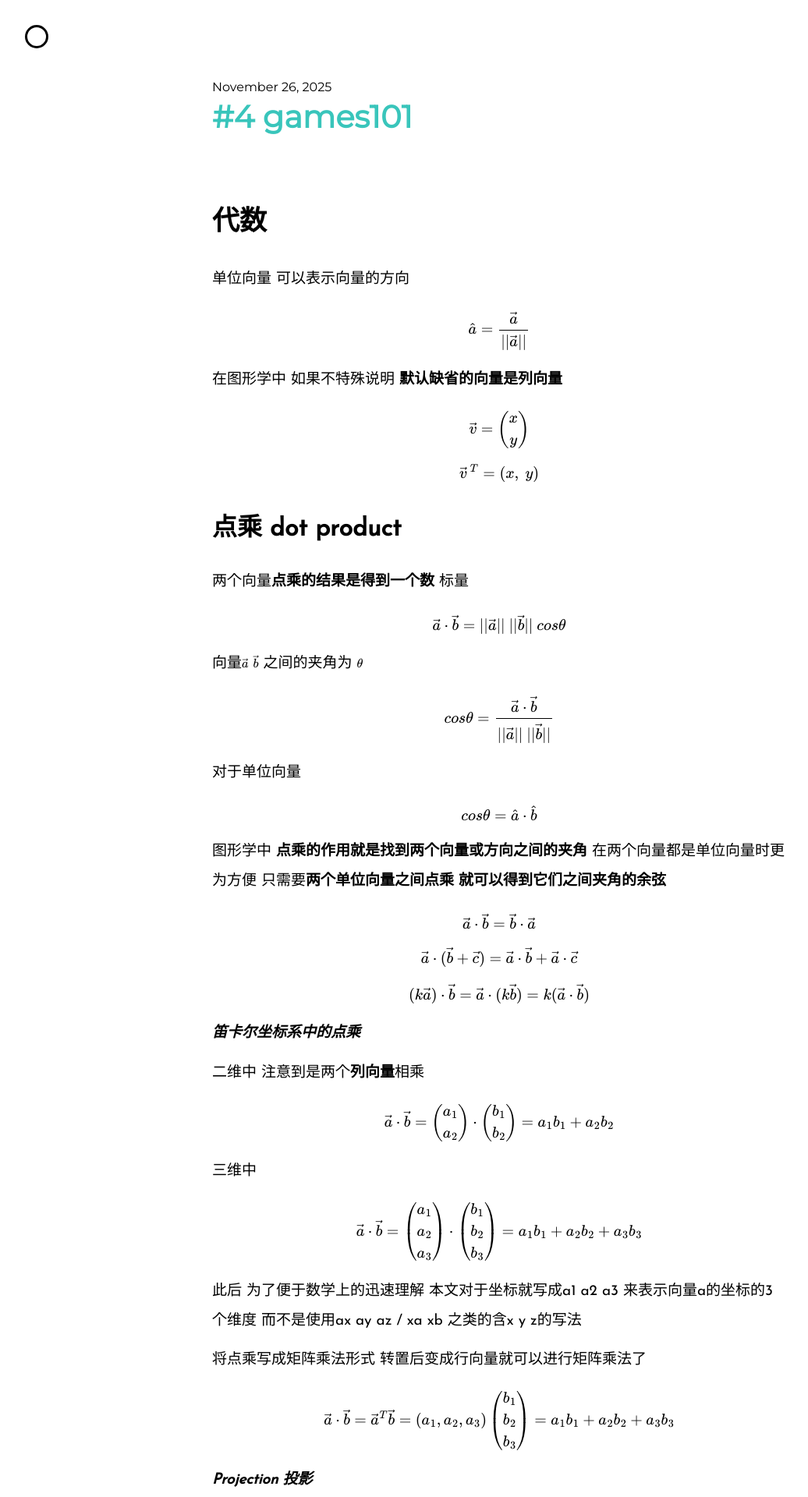
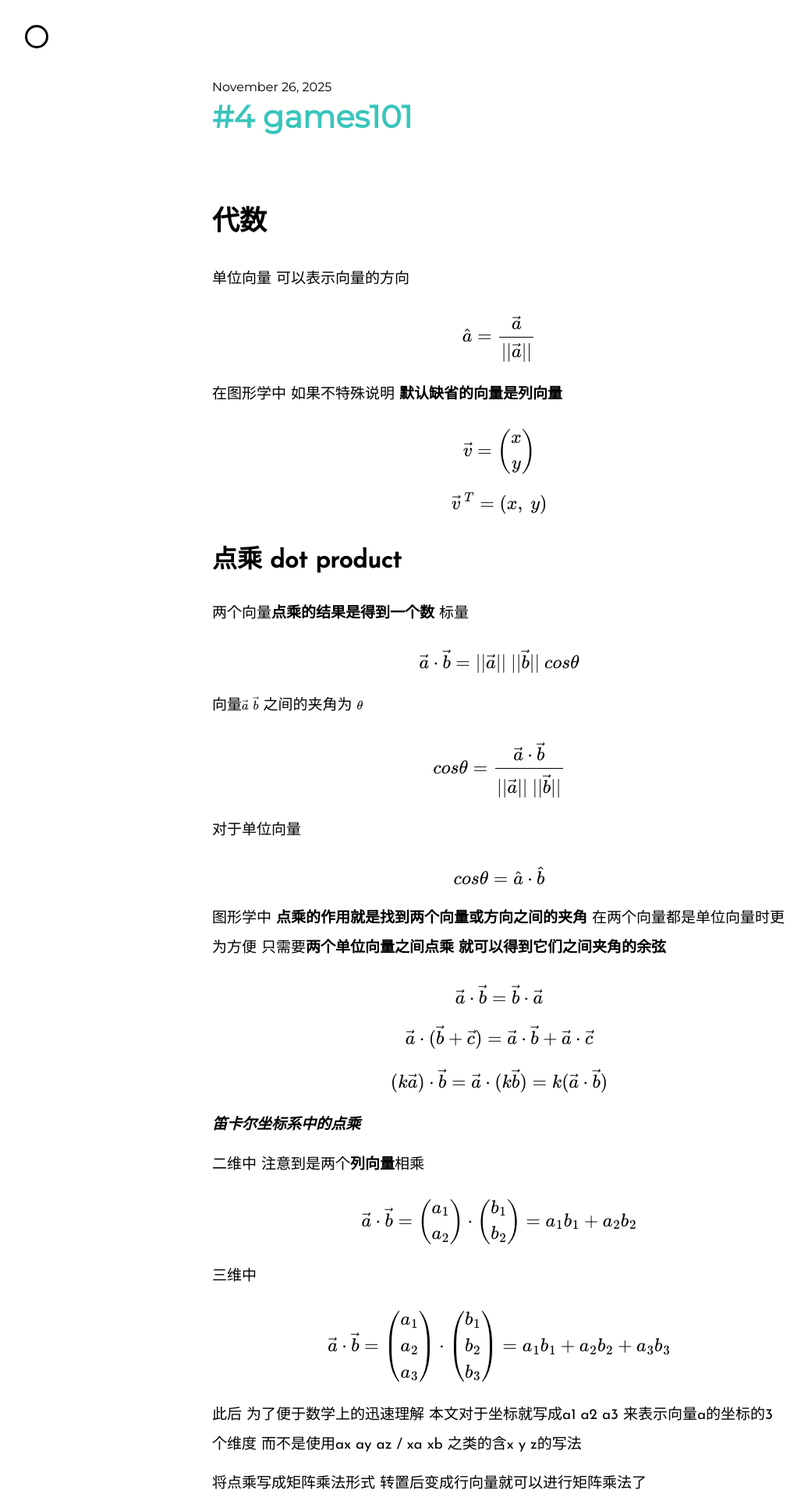
Before and after one commit to Chocomintopia/Chocomintopia.Github.io, a Jekyll site: the page built from _posts/2025-11-26-#4 GAMES101.md, in a window 1280 px wide. Shown: the top 1920 px of the page at 78% size, without its empty margins (0-1036 px from the left). Built offline with Jekyll 4.4.1, drawn with Linux system fonts in a browser that asks for light colours; nearby versions of some CDN libraries.

Commit message:
Update _typography.scss

```diff
--- a/_sass/_typography.scss
+++ b/_sass/_typography.scss
@@ -188,7 +188,7 @@
 }
 
 mjx-container[display="true"] {
-    font-size: 1.25em !important;
+    font-size: 1.5em !important;
     margin: 1em 0 !important;
     text-align: center !important;
 }
```
